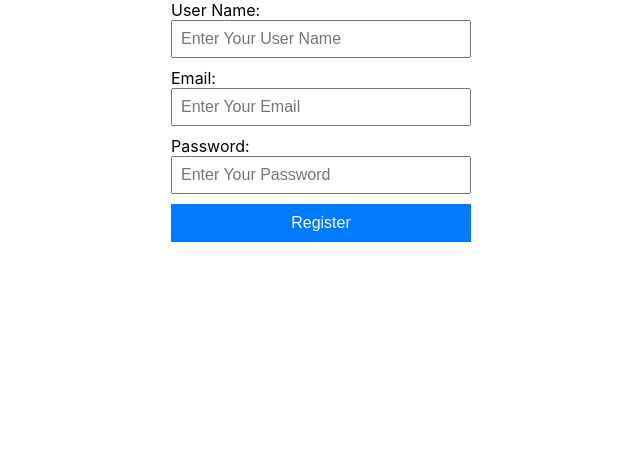
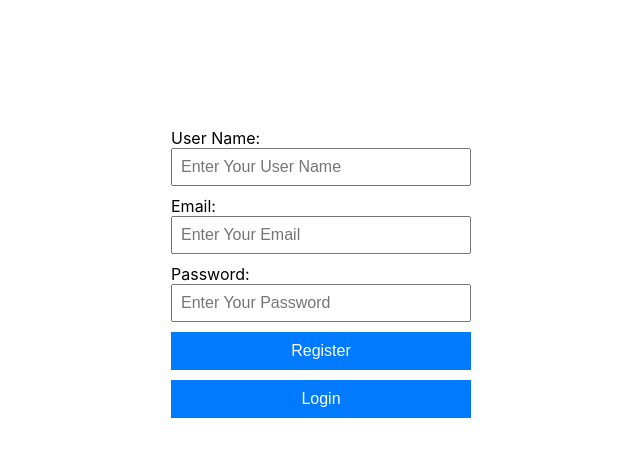
Before and after one commit to AshutoshKr17/e-commerce, a React (Create React App) app in the folder frontend/: page /register in a window 1280 px wide. Shown: the top 456 px of the page, without its empty margins (319-959 px from the left). Built offline with nearby package versions, Linux system fonts and the light colour scheme.

Commit message:
changed css for login and register Pages

```diff
--- a/frontend/src/Components/Pages/login.css
+++ b/frontend/src/Components/Pages/login.css
@@ -1,9 +1,8 @@
-/* login.css */
 form {
     display: flex;
     flex-direction: column;
     width: 300px;
-    margin: 0 auto;
+    margin: 10% auto;
 }
 
 input {
@@ -17,6 +16,7 @@ button {
     background-color: #007bff;
     color: #fff;
     border: none;
+    margin-bottom: 10px;
     cursor: pointer;
     font-size: 16px;
 }
@@ -28,6 +28,7 @@ button:hover {
 #text {
     display: flex;
     align-items: center;
+    text-align: center;
     flex-direction: column;
     margin-top: 10px;
     cursor: pointer;
--- a/frontend/src/Components/Pages/login.js
+++ b/frontend/src/Components/Pages/login.js
@@ -35,8 +35,9 @@ export default function login() {
                 <label htmlFor="password">Password:</label>
                 <input type="password" value={data.password} onChange={(e) => setData({ ...data, password: e.target.value })} />
                 <button type='submit'>login</button>
+                <div id="text" onClick={clickHandler}> Not a registered User ? seriously :wink: ? click here bitch ! </div>
             </form>
-            <div id="text" onClick={clickHandler}> Not a registered User ? seriously :wink: ? click here bitch ! </div>
+
         </div>
     )
 }
--- /dev/null
+++ b/frontend/src/Components/Pages/register.css
@@ -0,0 +1,5 @@
+#loginRed {
+    display: flex;
+    justify-content: center;
+    align-items: center;
+}
--- a/frontend/src/Components/Pages/register.js
+++ b/frontend/src/Components/Pages/register.js
@@ -1,6 +1,7 @@
 import React, { useState } from 'react';
 import axios from 'axios'; // Import axios for making HTTP requests
 import { useNavigate } from 'react-router-dom';
+import './register.css'
 
 export default function Register() {
     const [data,
@@ -21,7 +22,9 @@ export default function Register() {
             console.error('Error:', error.response.data);
         }
     };
-
+    const loginRed = () => {
+        navigate('/login');
+    }
     const handleChange = (e) => {
         setData({
             ...data,
@@ -60,7 +63,9 @@ export default function Register() {
                     onChange={handleChange} />
 
                 <button type='submit'>Register</button>
+                <button id='loginRed' onClick={loginRed}>Login</button>
             </form>
+
         </div>
     );
 }
```
